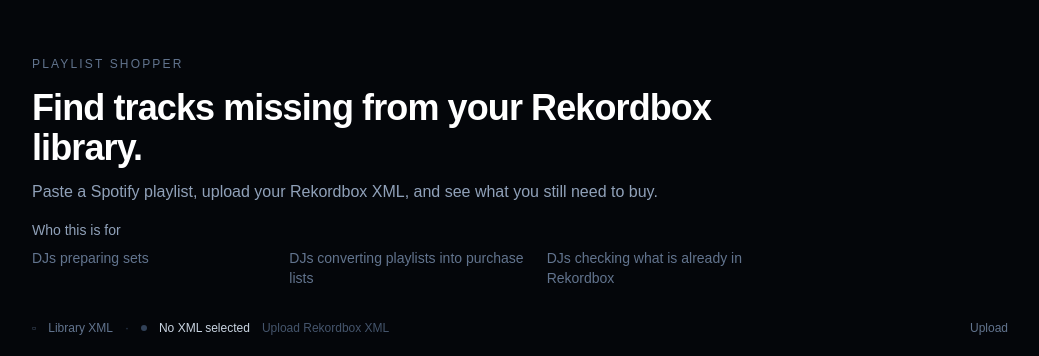
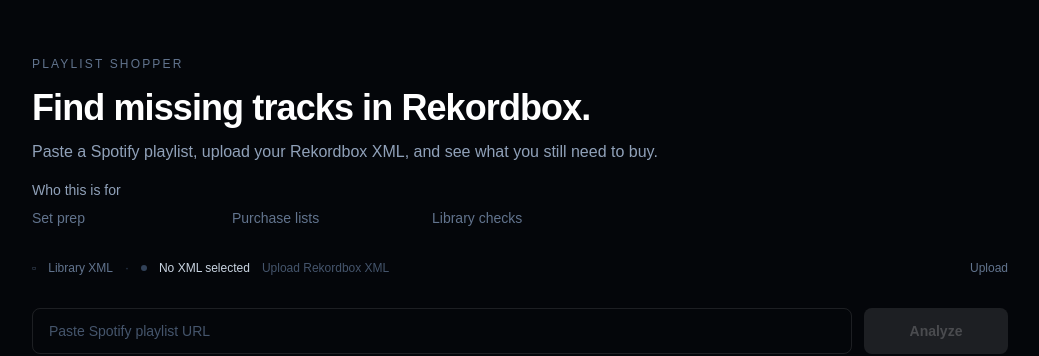
Before and after one commit to takumimakimgmt/spotify-shopper, a Next.js app: page / in a window 1280 px wide. Shown: the top 356 px of the page, without its empty margins (120-1159 px from the left). Built offline with nearby package versions, Linux system fonts and the light colour scheme; no server answers.

Commit message:
Polish hero copy alignment (#45)

```diff
--- a/app/page.tsx
+++ b/app/page.tsx
@@ -338,7 +338,7 @@
               </p>
               <div className="space-y-3">
                 <h1 className="text-3xl font-semibold tracking-tight text-white sm:text-4xl">
-                  Find tracks missing from your Rekordbox library.
+                  Find missing tracks in Rekordbox.
                 </h1>
                 <p className="max-w-2xl text-sm leading-6 text-slate-400 sm:text-base">
                   Paste a Spotify playlist, upload your Rekordbox XML, and see
@@ -349,10 +349,10 @@
                 <div className="font-medium text-slate-400">
                   Who this is for
                 </div>
-                <ul className="grid gap-1 sm:grid-cols-3">
-                  <li>DJs preparing sets</li>
-                  <li>DJs converting playlists into purchase lists</li>
-                  <li>DJs checking what is already in Rekordbox</li>
+                <ul className="grid max-w-xl gap-x-6 gap-y-1 sm:grid-cols-3">
+                  <li className="whitespace-nowrap">Set prep</li>
+                  <li className="whitespace-nowrap">Purchase lists</li>
+                  <li className="whitespace-nowrap">Library checks</li>
                 </ul>
               </div>
             </header>
```
